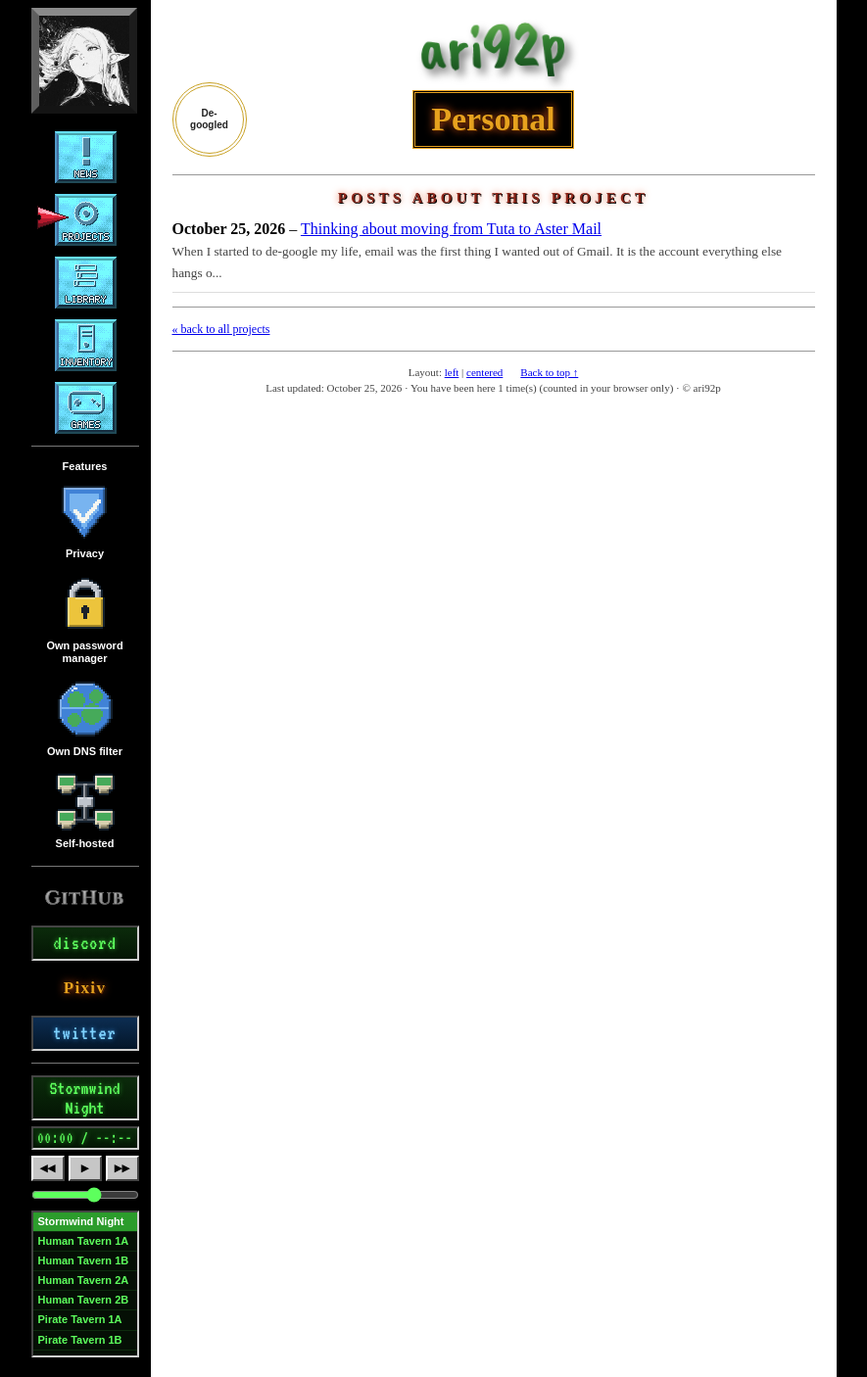
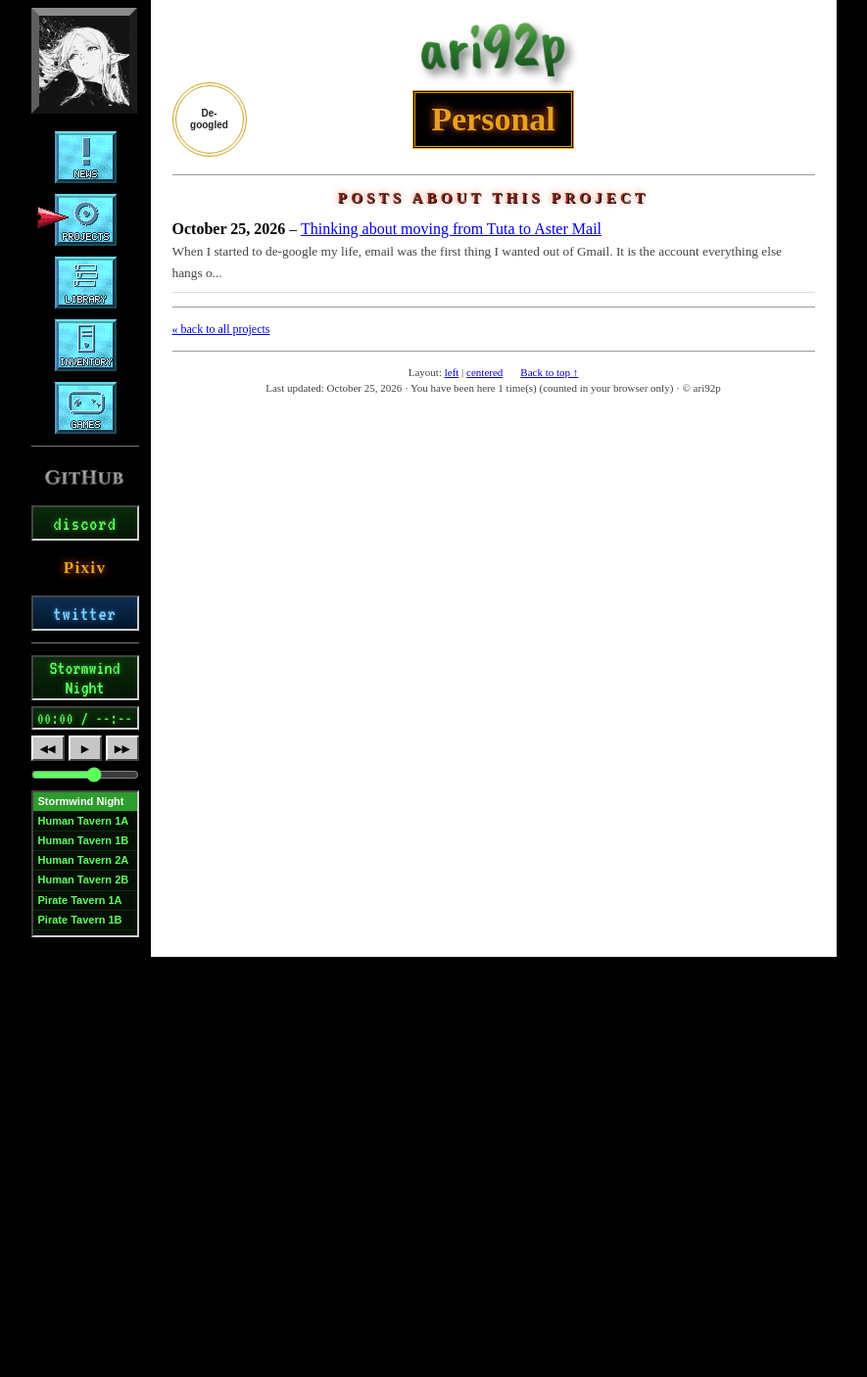
Before and after one commit to ari92p/ari92p.github.io, a Jekyll site: the page built from content/_projects/8-personal.md, in a window 1280 px wide. Shown: the whole page at 98% size, without its empty margins (129-1014 px from the left). Built offline with Jekyll 4.4.1, drawn with Linux system fonts in a browser that asks for light colours; some web fonts are replaced; after the commit the page ends 977 px from its top, so only the background shows below that.

Commit message:
Remove the features list from the Personal project page
Co-Authored-By: Claude Sonnet 5.5 <noreply@anthropic.com>

```diff
--- a/content/_projects/8-personal.md
+++ b/content/_projects/8-personal.md
@@ -8,13 +8,4 @@ summary: Taking my digital life back from big tech, one service at a time.
 note: Privacy, mail, passwords and DNS. Not a piece of software, an ongoing habit.
 permalink: /projects/personal/
 award_left: "De-<br>googled"
-features:
-  - icon: shield
-    text: Privacy
-  - icon: lock
-    text: Own password manager
-  - icon: globe
-    text: Own DNS filter
-  - icon: network
-    text: Self-hosted
 ---
```
